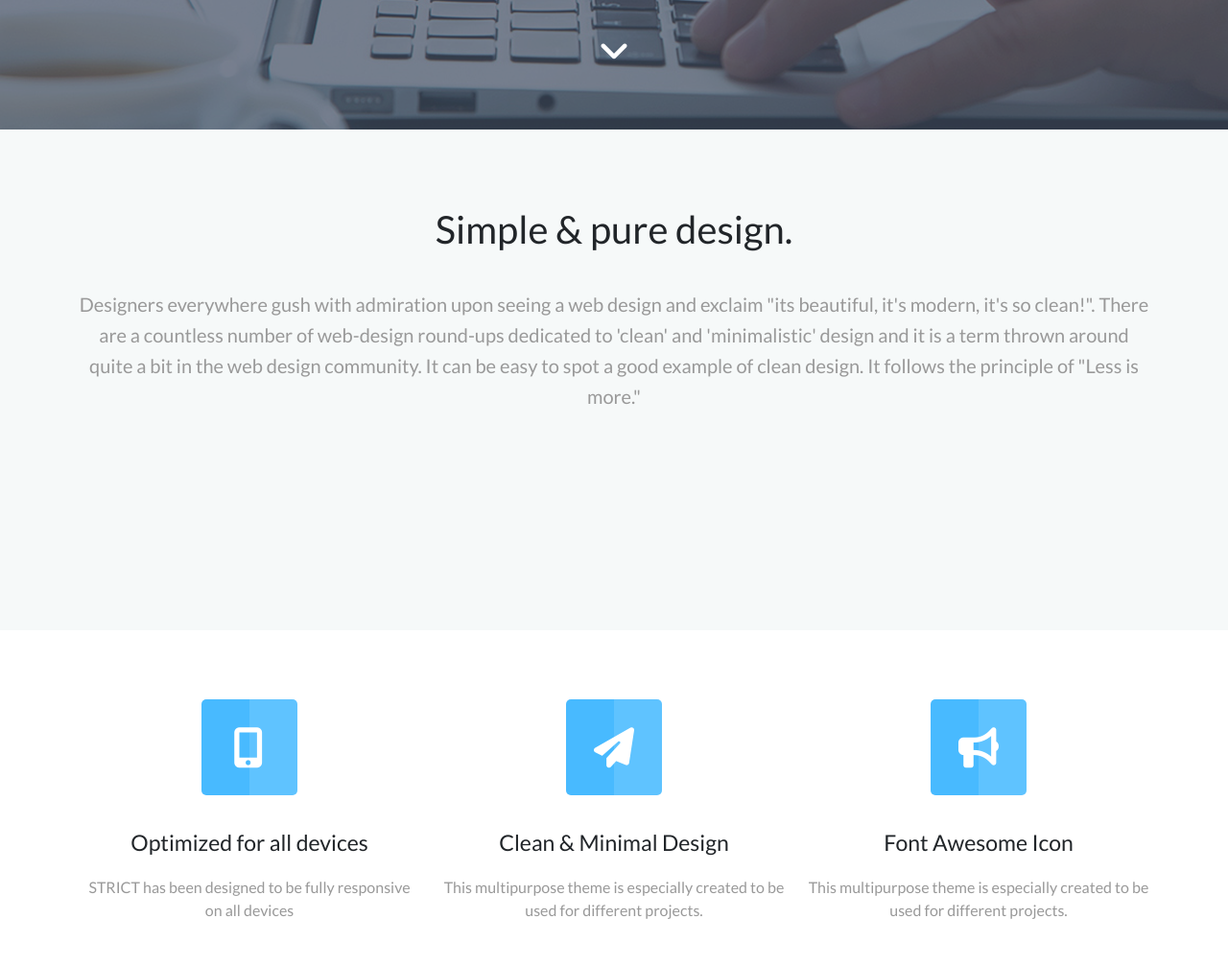
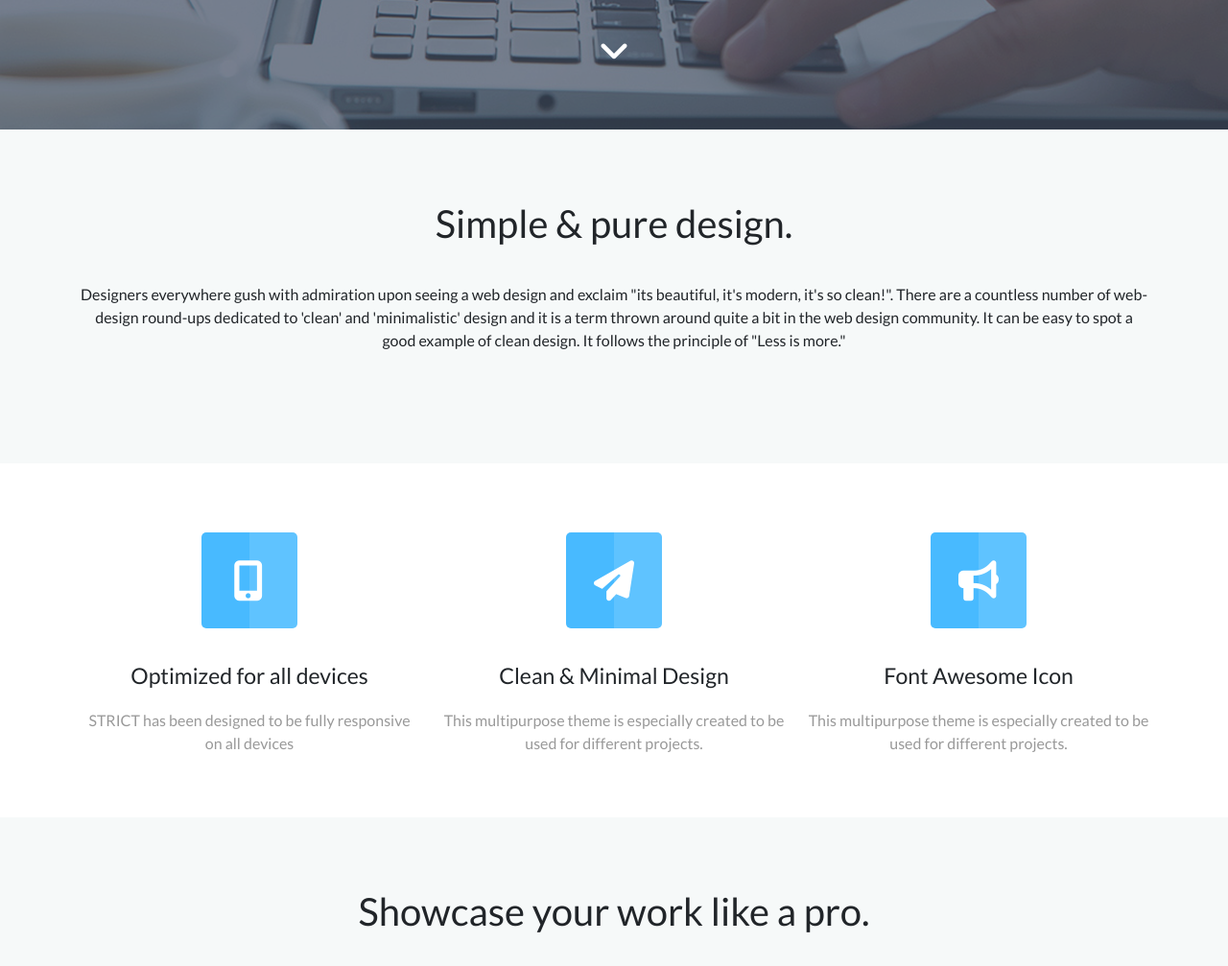
Before and after one commit to aurnab10/strict, a plain HTML site: page index.html in a window 1280 px wide. Shown: the part 760-1767 px from the top of the page at 96% size. Drawn offline with nearby package versions, Linux system fonts and the light colour scheme.

Commit message:
Update styles.css

```diff
--- a/css/styles.css
+++ b/css/styles.css
@@ -97,13 +97,11 @@ header {
   left: 50%;
   transform: translate(-50%, -50%);
   text-align: center;
-
   max-width: 600px;
 }
 
 .banner .bannerContent h1 {
   font-size: calc(4.425rem + 2.1vw);
-
   font-weight: bolder;
 }
 
@@ -115,21 +113,15 @@ header {
 
 .banner .bannerContent h4 {
   font-size: 20px;
-
   font-weight: normal;
-
   line-height: 30px;
 }
 
 .banner .bannerContent button {
   font-size: 20px;
-
   background: transparent;
-
   border: 1px solid #15a4fa;
-
   border-radius: 5px;
-
   transition: 0.5s all ease-in-out;
 }
 
@@ -140,45 +132,31 @@ header {
 
 .banner i {
   font-size: 36px;
-
   position: absolute;
-
   left: 50%;
-
   top: 90%;
-
   transform: translate(-50%, -50%);
 }
 
 .description,
 .gallery {
   background-color: #f6f9f9;
-  padding-bottom: 116px;
+  padding-bottom: 100px;
 }
 
 .description h2,
 .pro {
   font-size: 40px;
-
-  padding: 80px 0 30px;
-
+  padding: 74px 0 30px;
   font-weight: normal;
-
   z-index: 1;
 }
 
-.description p,
-.work {
+.para {
   font-size: 20px;
-
-  padding-bottom: 112px;
-
   line-height: 32px;
-
   color: #999999;
-
   margin-bottom: 0;
-
   z-index: 1;
 }
 
@@ -189,7 +167,6 @@ header {
 
 .iconContent .box .icon {
   background: rgb(72, 186, 255);
-
   background: -moz-linear-gradient(
     left,
     rgb(72, 186, 255) 0%,
@@ -197,7 +174,6 @@ header {
     rgb(95, 195, 255) 50%,
     rgb(95, 195, 255) 100%
   );
-
   background: -webkit-linear-gradient(
     left,
     rgb(72, 186, 255) 0%,
@@ -205,7 +181,6 @@ header {
     rgb(95, 195, 255) 50%,
     rgb(95, 195, 255) 100%
   );
-
   background: linear-gradient(
     to right,
     rgb(72, 186, 255) 0%,
@@ -213,21 +188,14 @@ header {
     rgb(95, 195, 255) 50%,
     rgb(95, 195, 255) 100%
   );
-
   filter: progid:DXImageTransform.Microsoft.gradient(startColorstr='#48baff', endColorstr='#5fc3ff', GradientType=1);
 
   width: 100px;
-
   height: 100px;
-
   margin: 72px auto 36px;
-
   border-radius: 5px;
-
   display: flex;
-
   justify-content: center;
-
   align-items: center;
 }
 
@@ -238,19 +206,18 @@ header {
 
 .iconContent .box h3 {
   font-weight: normal;
+  font-size: 23px;
+  margin-bottom: 20px;
+}
 
-  font-size: 23px;
-
-  margin-bottom: 20px;
+.gallery .para {
+  padding-bottom: 100px;
 }
 
 .iconContent .box p {
   font-size: 16px;
-
   color: #999999;
-
   line-height: 24px;
-
   margin-bottom: 0;
 }
 
@@ -300,15 +267,10 @@ header {
 
 .imageIcon button {
   width: 42px;
-
   height: 42px;
-
   background: transparent;
-
   border: 1px solid #ffffff;
-
   border-radius: 5px;
-
   transition: 0.5s all ease-in-out;
 }
 
```
